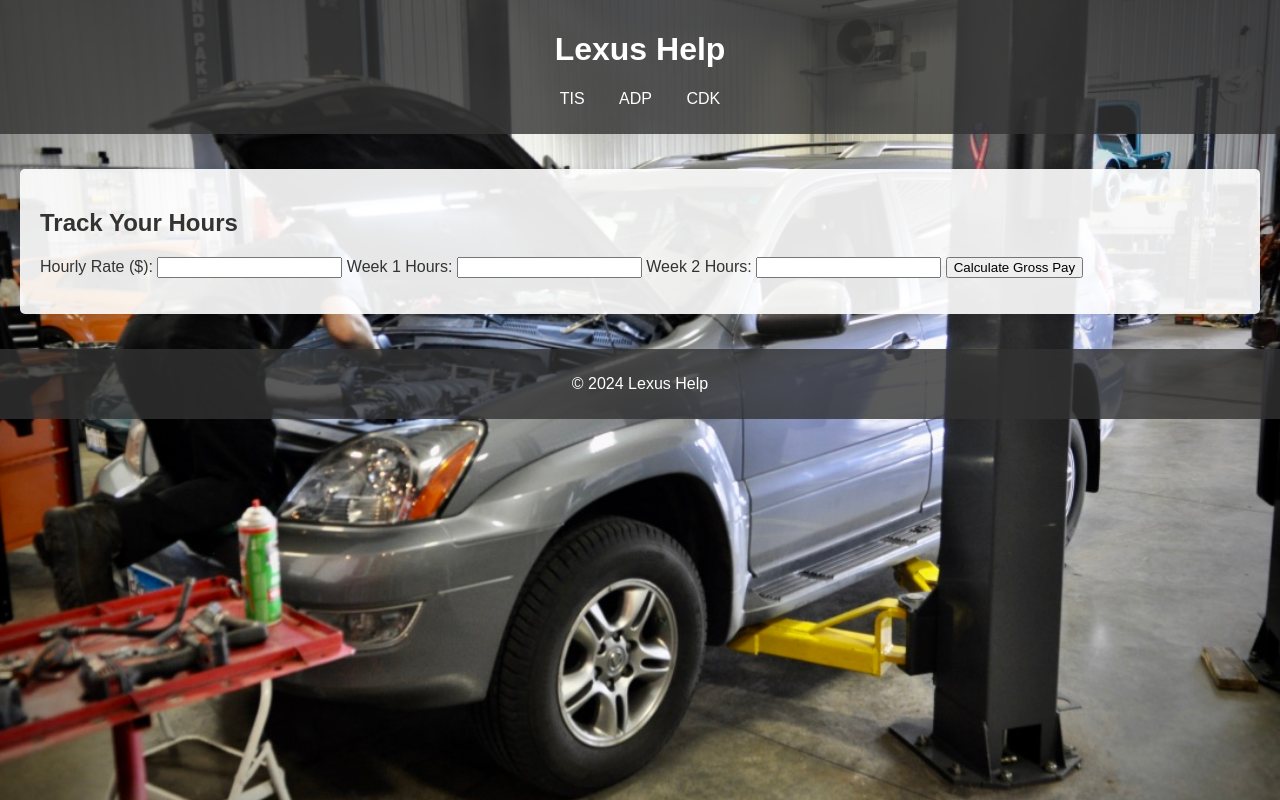
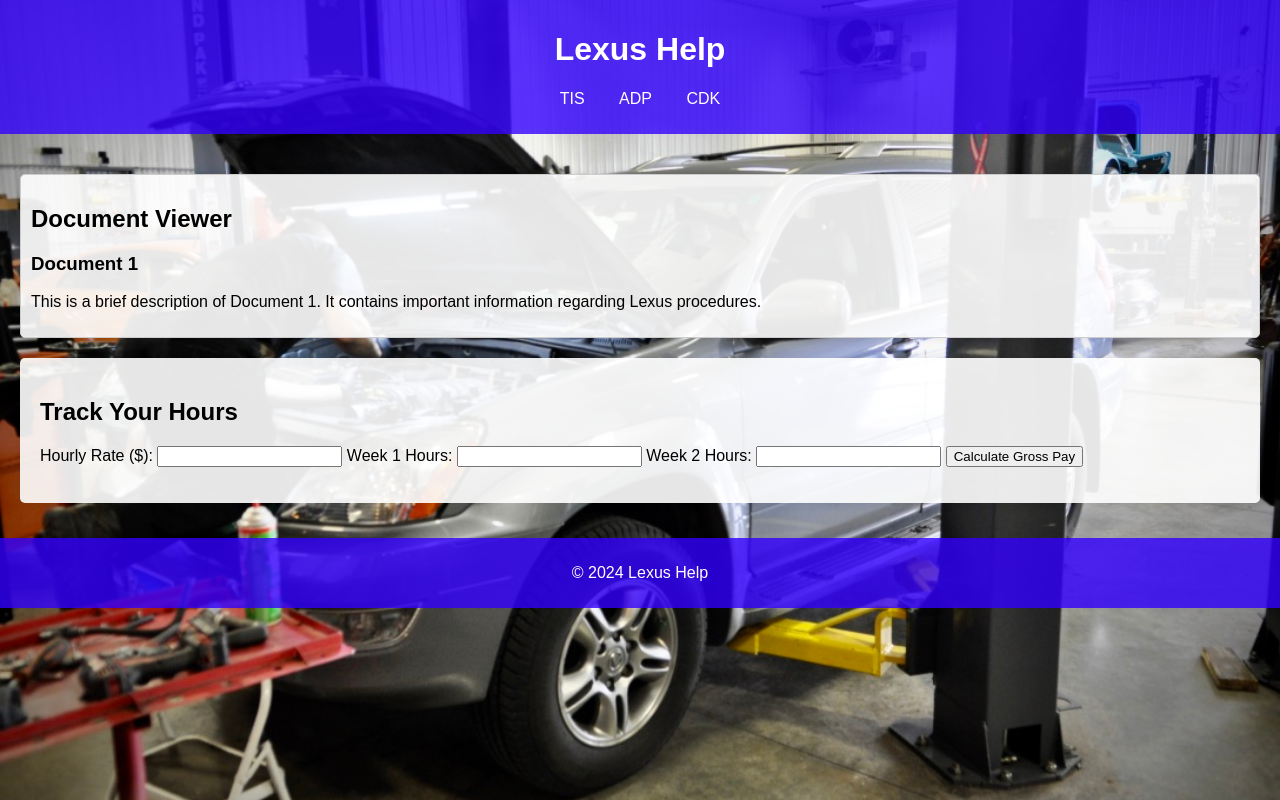
Before and after one commit to HiroDarling1/Lexus-Help, a plain HTML site: page index.html in a window 1280 px wide. Drawn offline with Linux system fonts and the light colour scheme.

Commit message:
Update
Added View Document
Fixed Gross Pay Calculator

```diff
--- a/index.html
+++ b/index.html
@@ -5,6 +5,20 @@
     <meta name="viewport" content="width=device-width, initial-scale=1.0">
     <title>Lexus Help</title>
     <link rel="stylesheet" href="styles.css">
+    <style>
+        /* Basic styling for the document viewer */
+        #document-viewer {
+            border: 1px solid #ccc;
+            padding: 10px;
+            max-height: 300px; /* Set a max height for scrolling */
+            overflow-y: auto; /* Enable vertical scrolling */
+            margin: 20px 0; /* Add some space around it */
+        }
+
+        .document {
+            margin-bottom: 15px;
+        }
+    </style>
 </head>
 <body>
     <header>
@@ -13,12 +27,21 @@
             <ul>
                 <li><a href="https://one.tis.toyota.com/" target="_blank">TIS</a></li>
                 <li><a href="https://www.adp.com/" target="_blank">ADP</a></li>
-                <li><a href="https://www.cdkglobal.com/" target="_blank">CDK</a></li>
+                <li><a href="https://login.connectcdk.com/login/login" target="_blank">CDK</a></li>
             </ul>
         </nav>
     </header>
 
     <main>
+        <section id="document-viewer">
+            <h2>Document Viewer</h2>
+            <div class="document">
+                <h3>Document 1</h3>
+                <p>This is a brief description of Document 1. It contains important information regarding Lexus procedures.</p>
+            </div>
+            <!-- Add more documents as needed -->
+        </section>
+
         <section id="hour-tracker">
             <h2>Track Your Hours</h2>
             <form id="hours-form">
@@ -41,6 +64,18 @@
         <p>&copy; 2024 Lexus Help</p>
     </footer>
 
-    <script src="script.js"></script>
+    <script>
+        document.getElementById('hours-form').addEventListener('submit', function(event) {
+            event.preventDefault(); // Prevent the form from submitting
+
+            const hourlyRate = parseFloat(document.getElementById('hourly-rate').value);
+            const week1Hours = parseFloat(document.getElementById('week-1-hours').value);
+            const week2Hours = parseFloat(document.getElementById('week-2-hours').value);
+
+            const grossPay = (week1Hours + week2Hours) * hourlyRate;
+
+            document.getElementById('result').textContent = `Gross Pay: $${grossPay.toFixed(2)}`;
+        });
+    </script>
 </body>
 </html>
--- a/styles.css
+++ b/styles.css
@@ -4,11 +4,11 @@
     padding: 0;
     background: url('Lexus background.jpg') no-repeat center center fixed; /* Add your background image here */
     background-size: cover; /* This will ensure the image covers the entire background */
-    color: #333; /* Default text color for better contrast */
+    color: hsl(0, 0%, 0%); /* Default text color for better contrast */
 }
 
 header {
-    background: rgba(51, 51, 51, 0.8); /* Semi-transparent background for the header */
+    background: rgba(51, 0, 255, 0.8); /* Semi-transparent background for the header */
     color: #fff;
     padding: 10px 0;
     text-align: center;
@@ -44,6 +44,6 @@
 footer {
     text-align: center;
     padding: 10px 0;
-    background: rgba(51, 51, 51, 0.8); /* Semi-transparent footer background */
+    background: rgba(51, 0, 255, 0.8); /* Semi-transparent footer background */
     color: #fff;
 }
```
Also changed, not shown: 1 other file.
